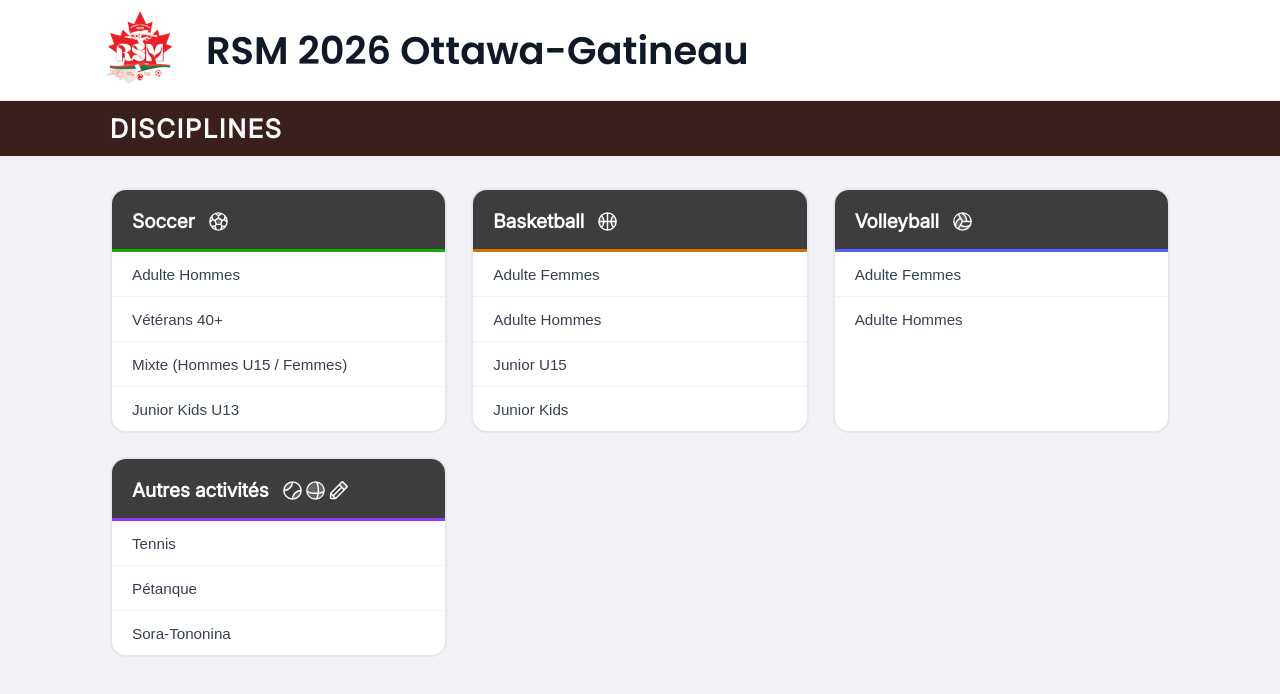
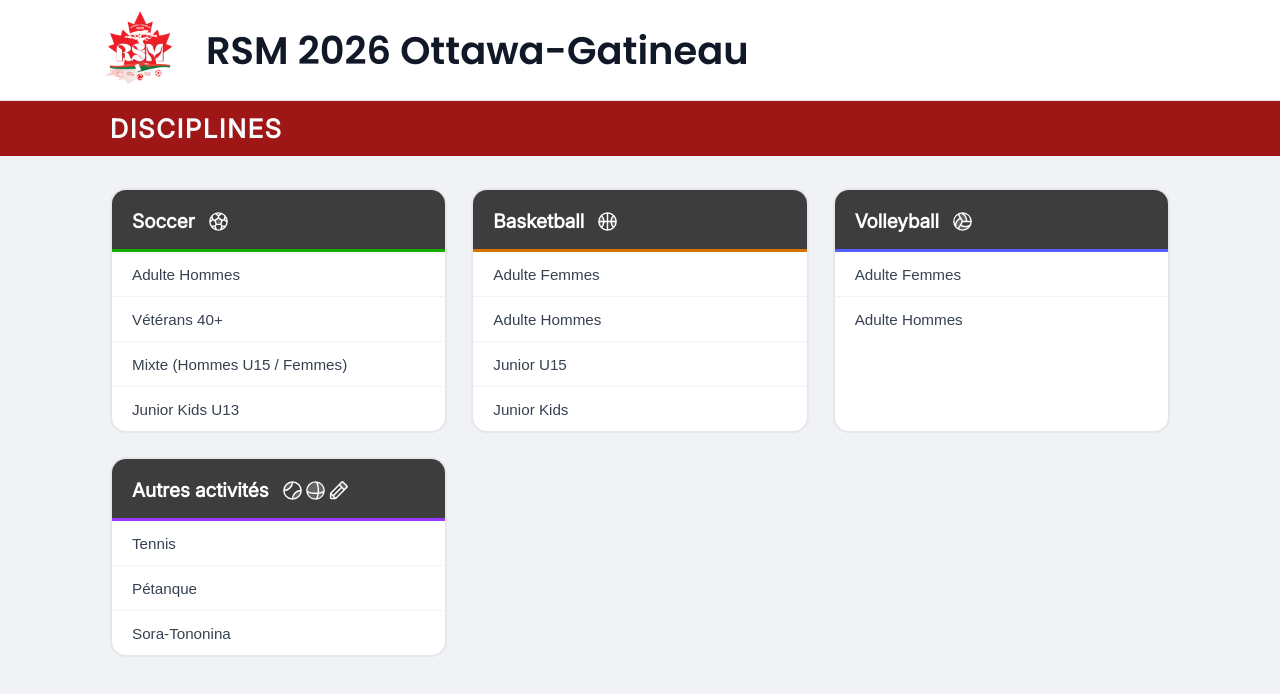
Before and after one commit to matth9597/Rsm2026, a React (Vite) app: page / in a window 1280 px wide. Shown: the top 694 px of the page. Built offline with nearby package versions, Linux system fonts and the light colour scheme.

Commit message:
former header-bande color was better sorry

```diff
--- a/src/App.css
+++ b/src/App.css
@@ -60,7 +60,7 @@ body {
 /* ─── SUB-HEADER BAND ───────────────────────────────────────── */
 .sub-header-bande {
   width: 100%;
-  background-color: #3b1e1e;
+  background-color: #9f1617;
   color: #f8fafc;
   padding: 10px 0;
   font-size: 0.85rem;
```
